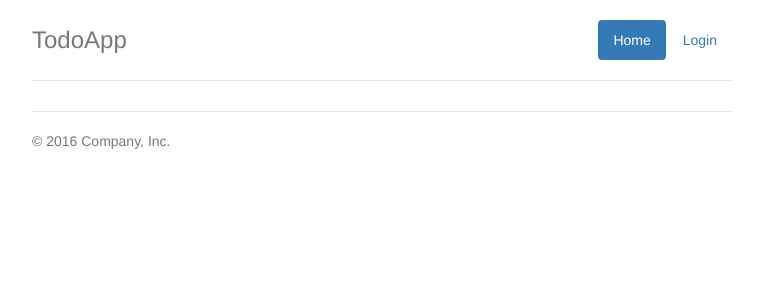
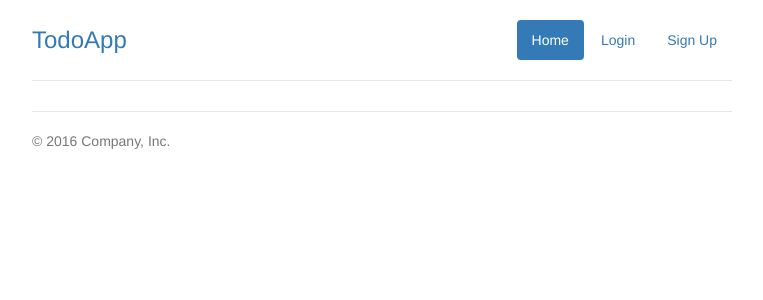
Before and after one commit to kabirbaidhya/django-todoapp, a Django app: template todos/templates/base.html in a window 1280 px wide. Shown: the top 300 px of the page, without its empty margins (258-1021 px from the left). Run offline with Django 3.2, Linux system fonts and the light colour scheme; the template is opened without the code that fills it, so the values that code supplies are empty; some libraries are stand-ins or nearby versions.

Commit message:
Add links in the homepage

```diff
--- a/todos/templates/base.html
+++ b/todos/templates/base.html
@@ -24,8 +24,9 @@
         <div class="header clearfix">
             <nav>
                 <ul class="nav nav-pills pull-right">
-                    <li role="presentation" class="active"><a href="#">Home</a></li>
-
+                    <li role="presentation" class="active">
+                        <a href="{% url 'index' %}">Home</a>
+                    </li>
                     {% if user.is_authenticated %}
                         <li role="presentation">
                             <b>{{user.first_name}} {{user.last_name}}</b>
@@ -35,11 +36,15 @@
                         <li role="presentation">
                             <a href="{% url 'login' %}">Login</a>
                         </li>
+                        <li role="presentation">
+                            <a href="{% url 'signup' %}">Sign Up</a>
+                        </li>
                     {% endif %}
-
                 </ul>
             </nav>
-            <h3 class="text-muted">TodoApp</h3>
+            <h3 class="text-muted">
+                <a href="{% url 'index' %}">TodoApp</a>
+            </h3>
         </div>
         <section id="content">
             {% block content %}{% endblock %}
```
